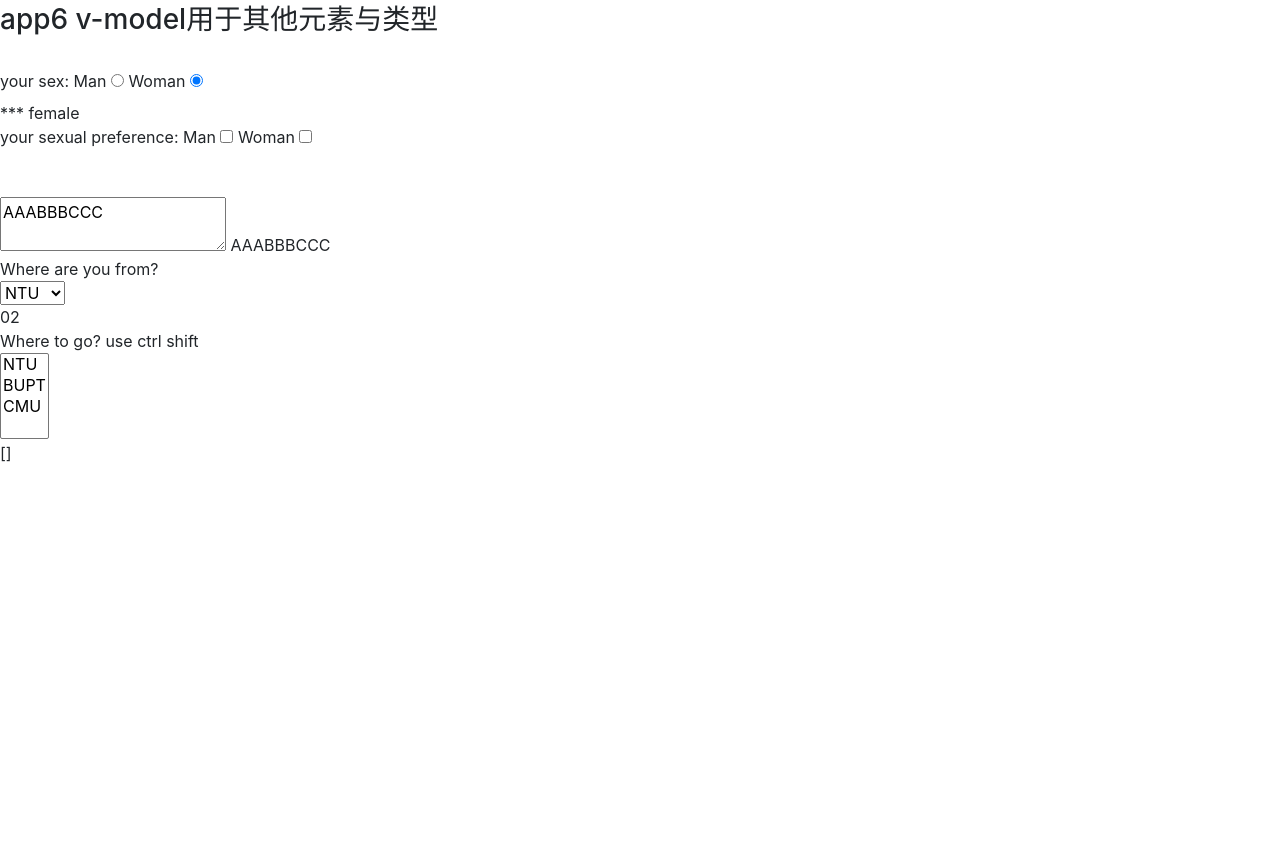
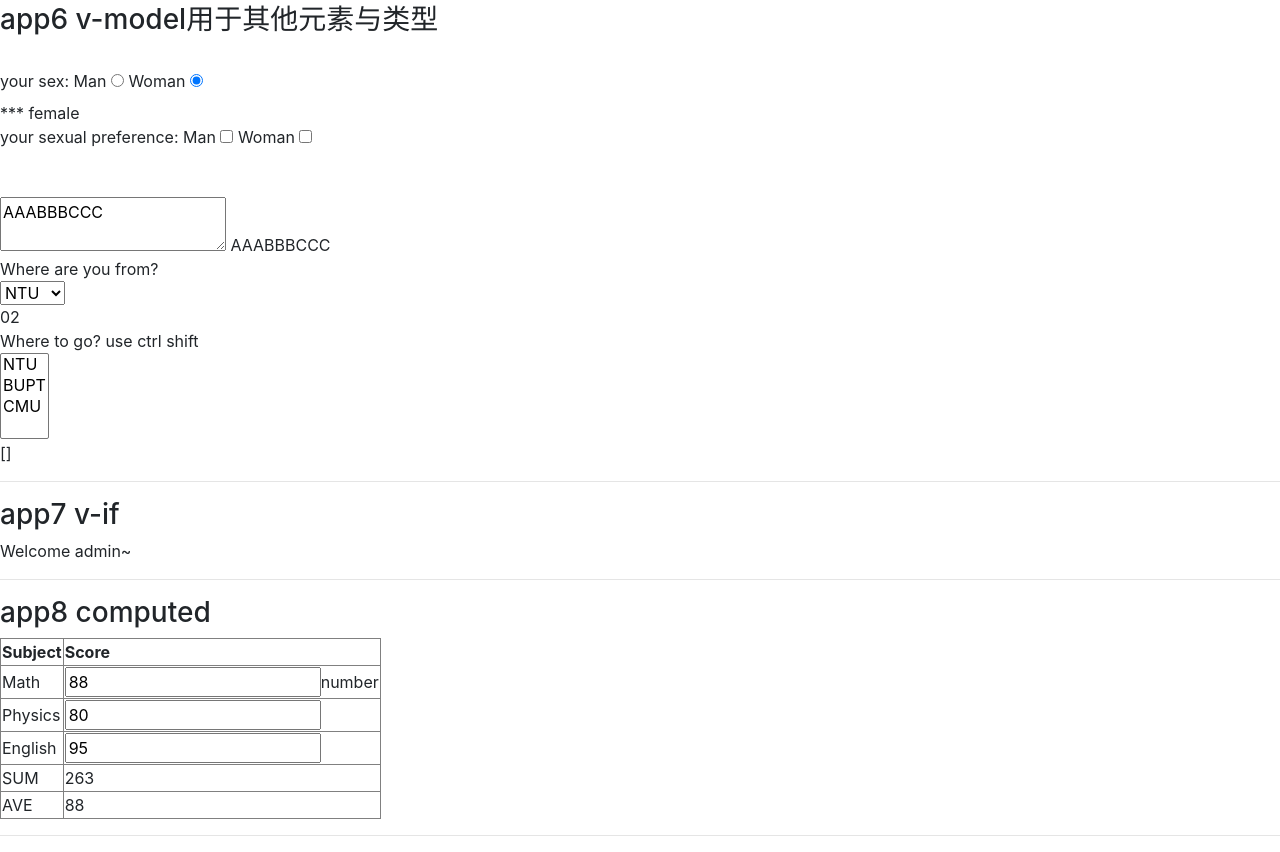
Before and after one commit to polaris-c/example-VUE, a plain HTML site: page index.html in a window 1280 px wide. Shown: the part 920-1772 px from the top of the page. Before the commit the page ends 1385 px from the top, so only its background shows below. Drawn offline with nearby package versions, Linux system fonts and the light colour scheme.

Commit message:
zsy master add index app7,app8

```diff
--- a/index.html
+++ b/index.html
@@ -148,6 +148,63 @@
 		<br>
 	</div>
 
+	<hr>
+
+	<div id = "app7">
+		<h3>app7 v-if</h3>
+
+		<div v-if = "role == 'admin' || role == 'superAdmin'">
+			Welcome admin~
+		</div>
+		<div v-else-if = "role == 'hr'">
+			Welcome hr~
+		</div>
+		<div v-else>
+			Permission Denied
+		</div>
+	</div>
+
+	<hr>
+
+	<div id = "app8">
+		<h3>app8 computed</h3>
+
+		<table border = "1">
+			<thead>
+				<th>Subject</th>
+				<th>Score</th>
+			</thead>
+			<tbody>
+				<tr>
+					<td>Math</td>
+					<td><input type="text" v-model.number = "math">{{ typeof(math) }}</td>
+				</tr>
+				<tr>
+					<td>Physics</td>
+					<td><input type="text" v-model.number = "physics"></td>
+				</tr>
+				<tr>
+					<td>English</td>
+					<td><input type="text" v-model.number = "english"></td>
+				</tr>
+				<tr>
+					<td>SUM</td>
+					<td>{{ sum }}</td>
+				</tr>
+				<tr>
+					<td>AVE</td>
+					<td>
+						<div v-if = "check()">{{ ave }}</div>
+						<div v-else>
+							Error!
+						</div>
+					</td>
+				</tr>
+			</tbody>
+		</table>
+	</div>
+	<hr>
+
 <script type="text/javascript" src="../node_modules/vue/dist/vue.js">
 </script>
 <script type="text/javascript" src="index.js"></script>
--- a/index.js
+++ b/index.js
@@ -1,3 +1,5 @@
+'use strict';
+
 var app1 = new Vue({
 	el: '#app1',
 	data: {
@@ -85,7 +87,41 @@ var app6 = new Vue({
 		from: '02',
 		dest: []
 	},
+	methods: { }
+});
+
+var app7 = new Vue({
+	el: '#app7',
+	data: {
+		role: 'superAdmin'
+	},
+	methods: { }
+});
+
+var app8 = new Vue({
+	el: '#app8',
+	data: {
+		math: 88,
+		physics: 80,
+		english: 95,
+	},
 	methods: {
-
+		check: function(){
+		    var re = /^\d+$/;   //判断字符串是否为正整数
+　　        if (!re.test(this.math) || !re.test(this.physics) || !re.test(this.english)) {
+　　　　         console.log("请输入数字");
+　　        }
+            else {
+            	return true;
+            }
+		}
+	},
+	computed: {
+		sum: function() {
+			return parseFloat(this.math) + parseFloat(this.physics) + parseFloat(this.english);
+		},
+		ave: function(){
+			return Math.round(this.sum/3);
+		}
 	}
 });
```
